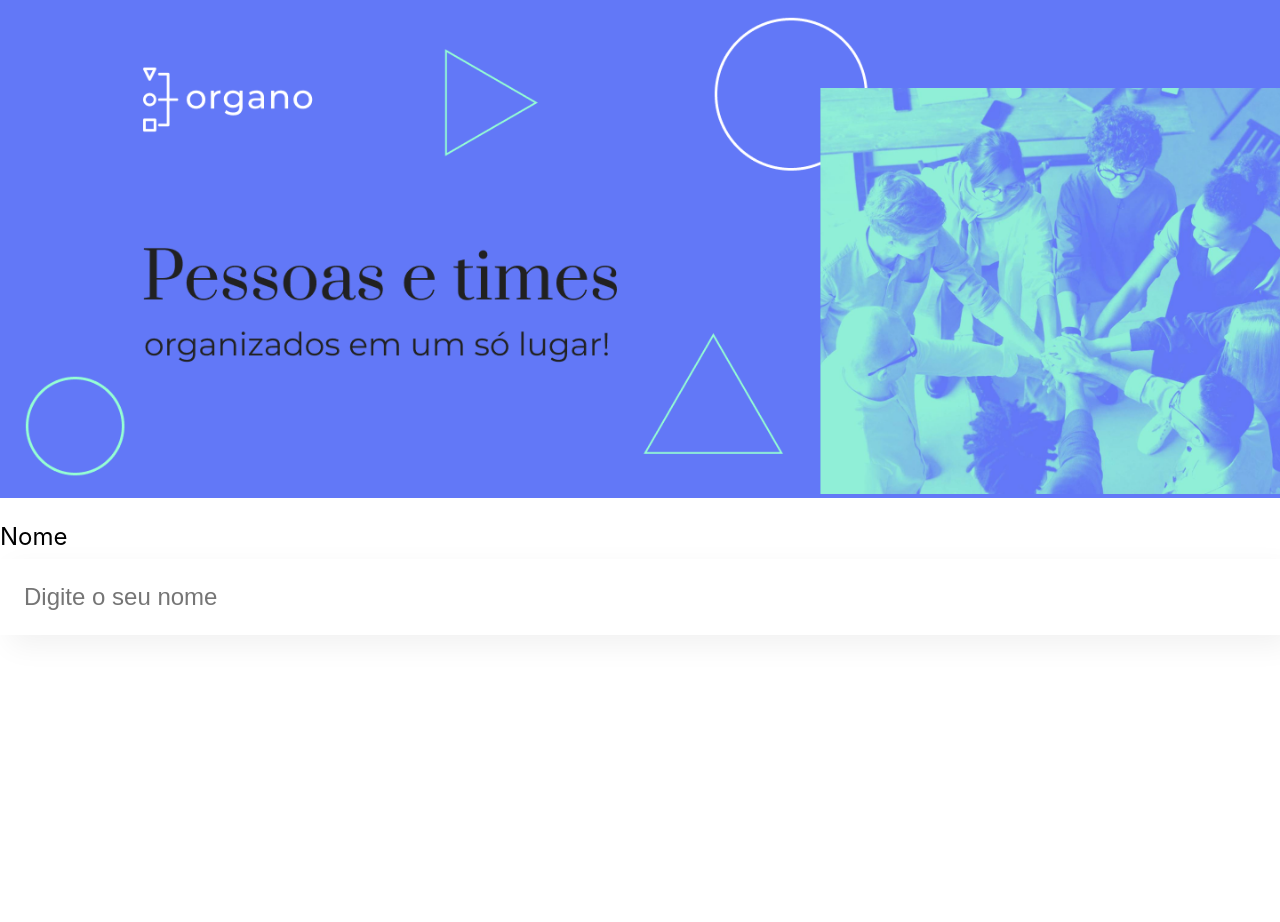
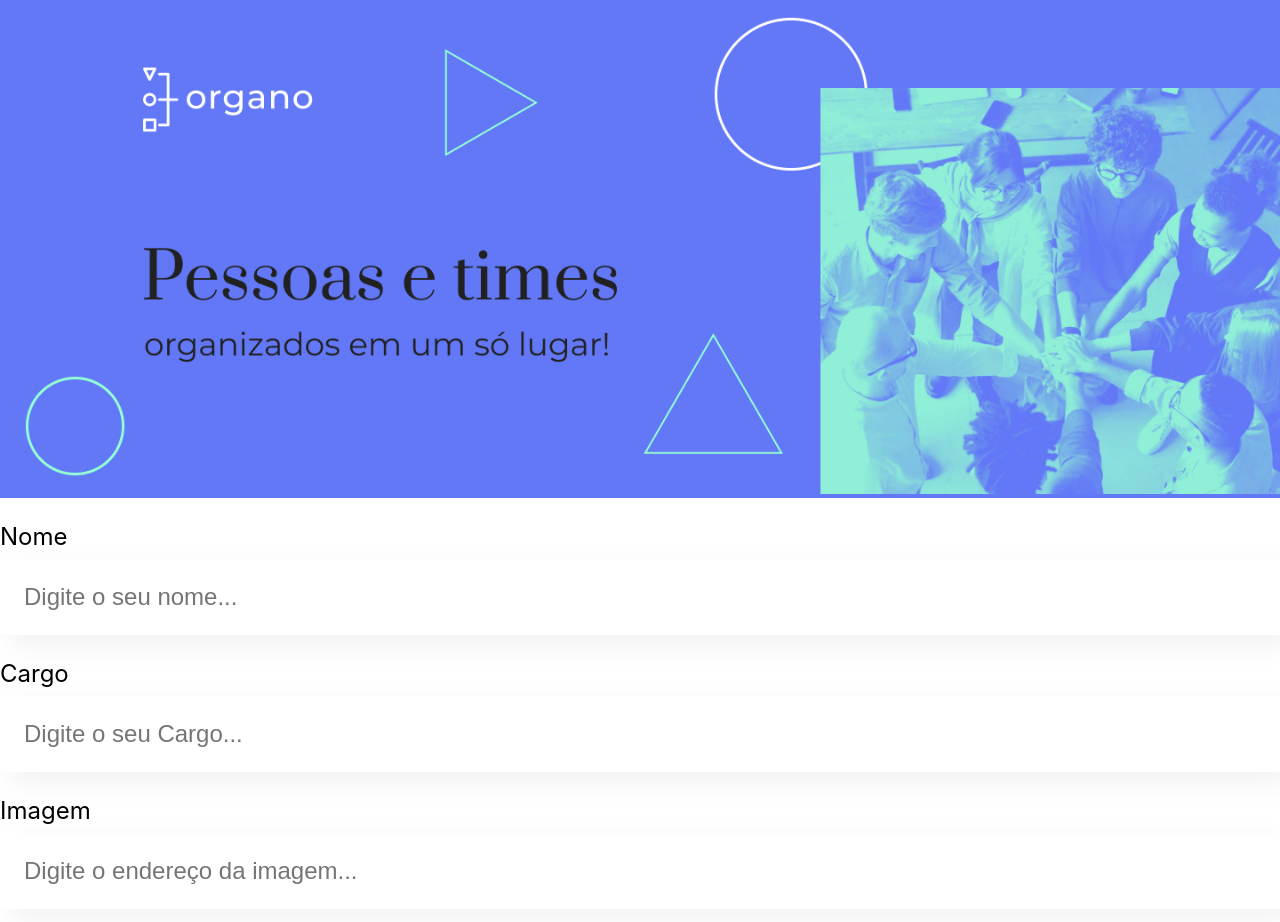
Before and after one commit to Jeferson1709/Organo, a React (Create React App) app: page / in a window 1280 px wide. Shown: the top 922 px of the page. Before the commit the page ends 800 px from the top, so only its background shows below. Built offline with nearby package versions, Linux system fonts and the light colour scheme.

Commit message:
feat: Parâmetros de componente

```diff
--- a/src/App.js
+++ b/src/App.js
@@ -1,10 +1,14 @@
-import Banner from './componentes/Banner';
-import CampoTexto from './componentes/CampoTexto';
+import Banner from "./componentes/Banner";
+import CampoTexto from "./componentes/CampoTexto";
 function App() {
+
+
   return (
     <div className="App">
       <Banner />
-      <CampoTexto/>
+      <CampoTexto label="Nome" placeholder="Digite o seu nome" />
+      <CampoTexto label="Cargo" placeholder="Digite o seu Cargo" />
+      <CampoTexto label="Imagem" placeholder="Digite o endereço da imagem" />
     </div>
   );
 }
--- a/src/componentes/CampoTexto/index.js
+++ b/src/componentes/CampoTexto/index.js
@@ -1,9 +1,10 @@
 import './CampoTexto.css'
-const CampoTexto = () =>{
+const CampoTexto = (props) =>{
+     const placeholderModificada =`${props.placeholder}...`
     return(
         <div className="campo-texto">
-            <label>Nome</label>
-            <input placeholder='Digite o seu nome'/>
+            <label>{props.label}</label>
+            <input placeholder={placeholderModificada}/>
         </div>
     )
 }
```
